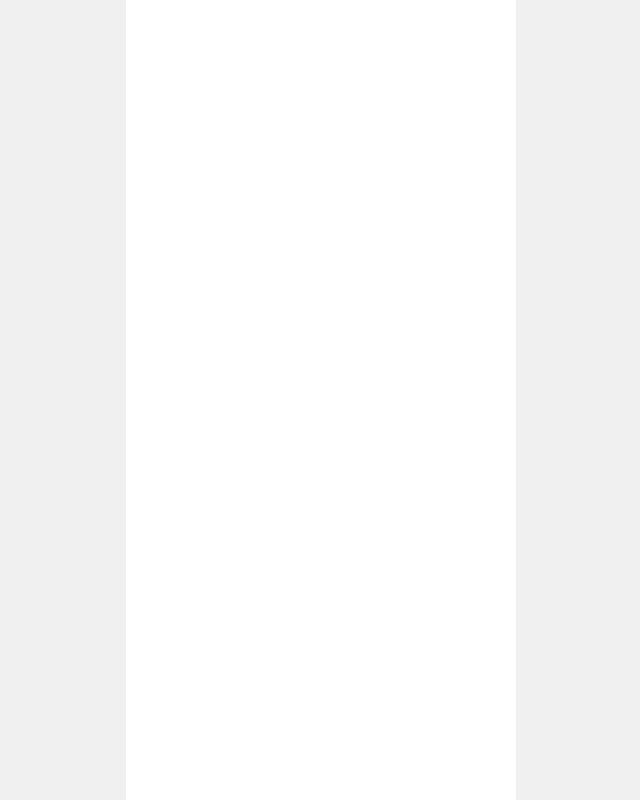
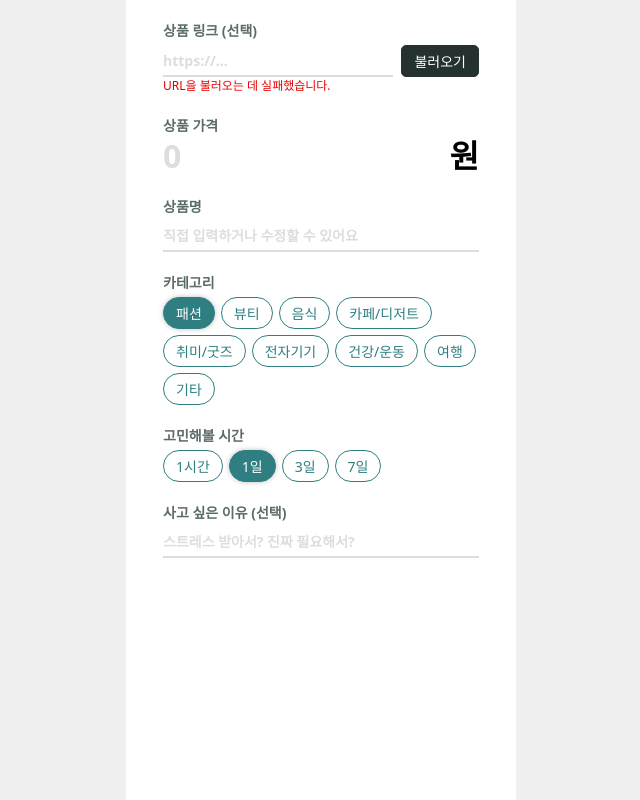
Before and after one commit to SWUWEB/DonWorry-FE, a React (Vite) app: page / in a window 1280 px wide. Shown: the whole page, without its empty margins (319-959 px from the left). Built offline with nearby package versions, Linux system fonts and the light colour scheme; a web font is replaced by a local one.

Commit message:
feat: 공통 컴포넌트(폼) 구현

```diff
--- /dev/null
+++ b/src/components/layout/ProductForm.module.css
@@ -0,0 +1,115 @@
+.formContainer {
+  display: flex;
+  flex-direction: column;
+  width: 316px;
+  gap: 20px;
+}
+
+.field {
+  display: flex;
+  flex-direction: column;
+}
+
+.label {
+  font-size: 14px;
+  font-weight: bold;
+  color: #5B6B6A;
+  margin-bottom: 4px;
+}
+
+.inputWrapper {
+  display: flex;
+  gap: 8px;
+  align-items: flex-end;
+}
+
+.textInput {
+  flex: 1;
+  border: none;
+  border-bottom: 2px solid #dddddd;
+  font-size: 14px;
+  font-weight: bold;
+  padding: 4px 0;
+  outline: none;
+}
+
+.priceWrapper {
+  display: flex;
+  gap: 4px;
+  margin: -8px 0 -4px 0;
+  align-items: baseline;
+}
+
+.priceInput {
+  width: 100%;
+  border: none;
+  font-size: 32px;
+  font-weight: bold;
+  outline: none;
+}
+
+.priceInput::placeholder,
+.textInput::placeholder {
+  color: #dddddd;
+  font-weight: bold;
+}
+
+.currency {
+  font-size: 32px;
+  font-weight: bold;
+}
+
+.message {
+  font-size: 12px;
+  margin-top: 0;
+}
+.errorMessage { color: #eb0000; }
+.successMessage { color: #008d02; }
+
+.chipGroup {
+  display: flex;
+  flex-wrap: wrap;
+  gap: 6px;
+}
+
+.chip, .button {
+  display: flex;
+  height: 32px;
+  border: 1.5px solid #2F7F82;
+  border-radius: 16px;
+
+  color: #2F7F82;
+  background: white;
+  font-size: 14px;
+
+  padding: 0 12px;
+  align-items: center;
+  justify-content: center;
+  transition: all 0.2s;
+  cursor: pointer;
+}
+
+.button {
+  flex-shrink: 0;
+  border-radius: 5px;
+  color: white;
+  border-color: #243130;
+  background-color: #243130;
+}
+
+.chip:hover {
+  color: #2F7F82;
+  background-color: #E5F2F1;
+}
+
+.button:hover {
+  border-color: #5B6B6A;
+  background-color: #5B6B6A;
+}
+
+.chipSelected {
+  color: #fefefe;
+  background-color: #2F7F82;
+  font-weight: 500;
+  box-shadow: 0 0 5px rgba(0, 0, 0, 0.25);
+}
--- /dev/null
+++ b/src/components/layout/ProductForm.tsx
@@ -0,0 +1,106 @@
+import { useState } from 'react';
+import styles from './ProductForm.module.css';
+import { CATEGORIES, TIME_OPTIONS } from '@/constants/product';
+
+export interface FormData {
+  link: string;
+  price: number;
+  name: string;
+  category: string;
+  time: string;
+  reason: string;
+}
+
+interface FormProps {
+  showTimeSelector?: boolean;
+  onSubmit: (data: FormData) => void;
+}
+
+export function ProductForm({ showTimeSelector = true, onSubmit }: FormProps) {
+  const [data, setData] = useState<FormData>({
+    link: '', price: 0, name: '', category: '패션', time: '1일', reason: ''
+  });
+
+  const [touched, setTouched] = useState({ price: false, name: false });
+  const handleBlur = (field: 'price' | 'name') => setTouched({ ...touched, [field]: true });
+
+  const priceError = touched.price && data.price === 0;
+  const nameError = touched.name && data.name.trim() === '';
+
+  return (
+    <form className={styles.formContainer} onSubmit={(e) => { e.preventDefault(); onSubmit(data); }}>
+
+      <div className={styles.field}>
+        <label className={styles.label}>상품 링크 (선택)</label>
+        <div className={styles.inputWrapper}>
+          <input
+            className={styles.textInput}
+            placeholder="https://..."
+            onChange={(e) => setData({...data, link: e.target.value})} />
+          <button type="button" className={styles.button}>불러오기</button>
+        </div>
+        <p className={`${styles.message} ${styles.errorMessage}`}>URL을 불러오는 데 실패했습니다.</p>
+      </div>
+
+      <div className={styles.field}>
+        <label className={styles.label}>상품 가격</label>
+        <div className={styles.priceWrapper}>
+          <input
+            className={styles.priceInput}
+            type="text"
+            inputMode="numeric"
+            placeholder="0"
+            value={data.price === 0 ? '' : data.price.toLocaleString('ko-KR')}
+            onBlur={() => handleBlur('price')}
+            onChange={(e) => {
+                const rawValue = e.target.value.replace(/[^0-9]/g, '');
+                setData({...data, price: rawValue === '' ? 0 : Number(rawValue)});
+            }}
+          />
+          <span className={styles.currency}>원</span>
+        </div>
+        {priceError && <p className={`${styles.message} ${styles.errorMessage}`}>상품 가격은 필수 입력 사항입니다.</p>}
+      </div>
+
+      <div className={styles.field}>
+        <label className={styles.label}>상품명</label>
+        <input
+          className={styles.textInput}
+          placeholder="직접 입력하거나 수정할 수 있어요"
+          onBlur={() => handleBlur('name')}
+          onChange={(e) => setData({...data, name: e.target.value})} />
+        {nameError && <p className={`${styles.message} ${styles.errorMessage}`}>상품명은 필수 입력 사항입니다.</p>}
+      </div>
+
+      <div className={styles.field}>
+        <label className={styles.label}>카테고리</label>
+        <div className={styles.chipGroup}>
+          {CATEGORIES.map(c => (
+            <div key={c} className={`${styles.chip} ${data.category === c ? styles.chipSelected : ''}`}
+                 onClick={() => setData({...data, category: c})}>{c}</div>
+          ))}
+        </div>
+      </div>
+
+      {showTimeSelector && (
+        <div className={styles.field}>
+          <label className={styles.label}>고민해볼 시간</label>
+          <div className={styles.chipGroup}>
+            {TIME_OPTIONS.map(t => (
+              <div key={t} className={`${styles.chip} ${data.time === t ? styles.chipSelected : ''}`}
+                   onClick={() => setData({...data, time: t})}>{t}</div>
+            ))}
+          </div>
+        </div>
+      )}
+
+      <div className={styles.field}>
+        <label className={styles.label}>사고 싶은 이유 (선택)</label>
+        <input
+          className={styles.textInput}
+          placeholder="스트레스 받아서? 진짜 필요해서?"
+          onChange={(e) => setData({...data, reason: e.target.value})} />
+      </div>
+    </form>
+  );
+}
--- /dev/null
+++ b/src/constants/product.ts
@@ -0,0 +1,6 @@
+export const CATEGORIES = [
+  '패션', '뷰티', '음식', '카페/디저트', '취미/굿즈',
+  '전자기기', '건강/운동', '여행', '기타'
+] as const;
+
+export const TIME_OPTIONS = ['1시간', '1일', '3일', '7일'] as const;
--- a/src/pages/HomePage.tsx
+++ b/src/pages/HomePage.tsx
@@ -1,11 +1,22 @@
 import Header from '@/components/layout/Header'
+import { ProductForm, type FormData } from '@/components/layout/ProductForm'
 import Home from '@/features/home'
 
 export default function HomePage() {
+  const handleSubmit = (data: FormData) => {
+    console.log('제출된 데이터:', data);
+  };
+
   return (
     <>
       <Header />
       <Home />
+      <div style={{ display: 'flex', justifyContent: 'center', marginTop: '20px' }}>
+        <ProductForm
+          showTimeSelector={true}
+          onSubmit={handleSubmit}
+        />
+      </div>
     </>
   )
 }
```
